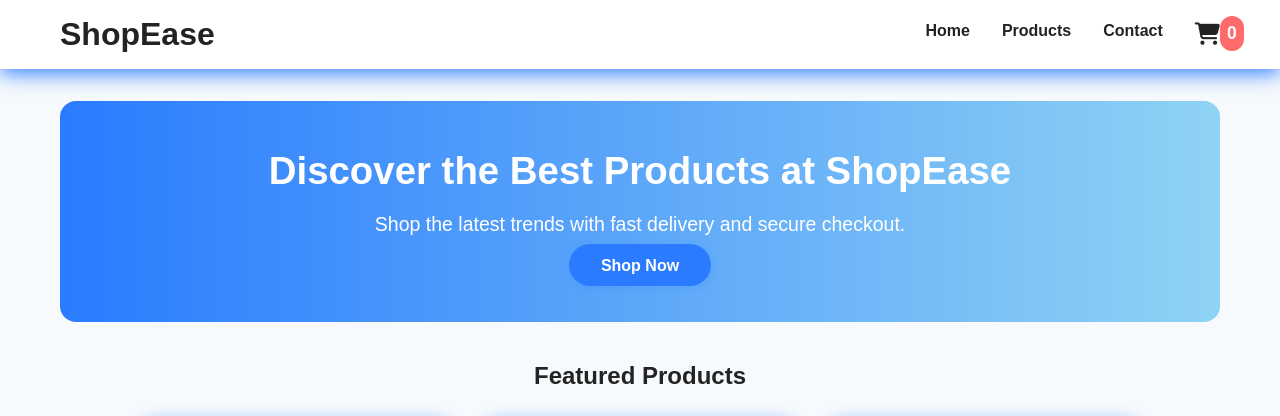
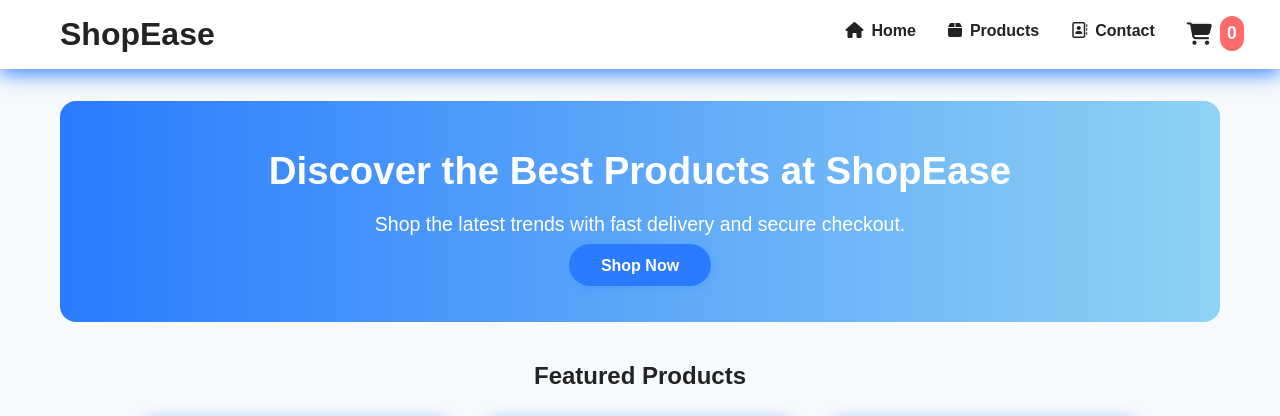
Before and after one commit to Tushar07778/Shop-Easy, a plain HTML site: page index.html in a window 1280 px wide. Shown: the top 416 px of the page. Drawn offline with Linux system fonts and the light colour scheme.

Commit message:
new changes added icon

```diff
--- a/index.html
+++ b/index.html
@@ -1,5 +1,6 @@
 <!DOCTYPE html>
 <html lang="en">
+
 <head>
   <meta charset="UTF-8" />
   <meta name="viewport" content="width=device-width,initial-scale=1.0" />
@@ -7,16 +8,19 @@
   <link rel="stylesheet" href="style.css" />
   <link rel="stylesheet" href="https://cdnjs.cloudflare.com/ajax/libs/font-awesome/6.5.0/css/all.min.css" />
 </head>
+
 <body>
   <header>
     <div class="container">
       <h1>ShopEase</h1>
       <nav>
         <ul>
-          <li><a href="#">Home</a></li>
-          <li><a href="#products">Products</a></li>
-          <li><a href="#">Contact</a></li>
-          <li><a href="#"><span id="cart-icon"><i class="fas fa-shopping-cart"></i><span class="cart-count">0</span></span></a></li>
+          <li><a href="#"><i class="fa-solid fa-house"></i>Home</a></li>
+
+          <li><a href="#products"><i class="fa-solid fa-box"></i>Products</a></li>
+          <li><a href="#"><i class="fa-regular fa-address-book"></i>Contact</a></li>
+          <li><a href="#"><span id="cart-icon"><i class="fas fa-shopping-cart"></i><span
+                  class="cart-count">0</span></span></a></li>
         </ul>
       </nav>
     </div>
@@ -35,19 +39,23 @@
       <h2>Featured Products</h2>
       <div class="product-grid">
         <div class="product-card">
-          <img src="https://www.dxomark.com/wp-content/uploads/medias/post-176677/Google-Pixel-9-Pro-XL_featured-image-packshot-review-1024x691.png" alt="Google pixel 9 pro" />
+          <img
+            src="https://www.dxomark.com/wp-content/uploads/medias/post-176677/Google-Pixel-9-Pro-XL_featured-image-packshot-review-1024x691.png"
+            alt="Google pixel 9 pro" />
           <h3>Google pixel</h3>
           <p class="price">₹1,19,999</p>
           <button class="btn add-to-cart">Add to Cart</button>
         </div>
         <div class="product-card">
-          <img src="https://encrypted-tbn0.gstatic.com/images?q=tbn:ANd9GcSS8a98YcISXlnsbrCTPy8a8AfGj05BtxWR8g&s" alt="Macbook pro" />
+          <img src="https://encrypted-tbn0.gstatic.com/images?q=tbn:ANd9GcSS8a98YcISXlnsbrCTPy8a8AfGj05BtxWR8g&s"
+            alt="Macbook pro" />
           <h3>Macbook pro</h3>
           <p class="price">₹1,24,999</p>
           <button class="btn add-to-cart">Add to Cart</button>
         </div>
         <div class="product-card">
-          <img src="https://encrypted-tbn0.gstatic.com/images?q=tbn:ANd9GcSSv7pDiGM7YFlH4esiZGjWMSt_NNELccYJog&s" alt="Noise 3 wireless head.." />
+          <img src="https://encrypted-tbn0.gstatic.com/images?q=tbn:ANd9GcSSv7pDiGM7YFlH4esiZGjWMSt_NNELccYJog&s"
+            alt="Noise 3 wireless head.." />
           <h3>Noise 3 wireless headphones</h3>
           <p class="price">₹1,999</p>
           <button class="btn add-to-cart">Add to Cart</button>
@@ -66,4 +74,5 @@
     </div>
   </footer>
 </body>
+
 </html>
--- a/style.css
+++ b/style.css
@@ -49,6 +49,9 @@ nav a {
     font-weight: 600;
     font-size: 1rem;
     position: relative;
+}
+i{
+  margin-right: 0.5rem;
 }
 nav a:hover { color: var(--main);}
 #cart-icon {
```
